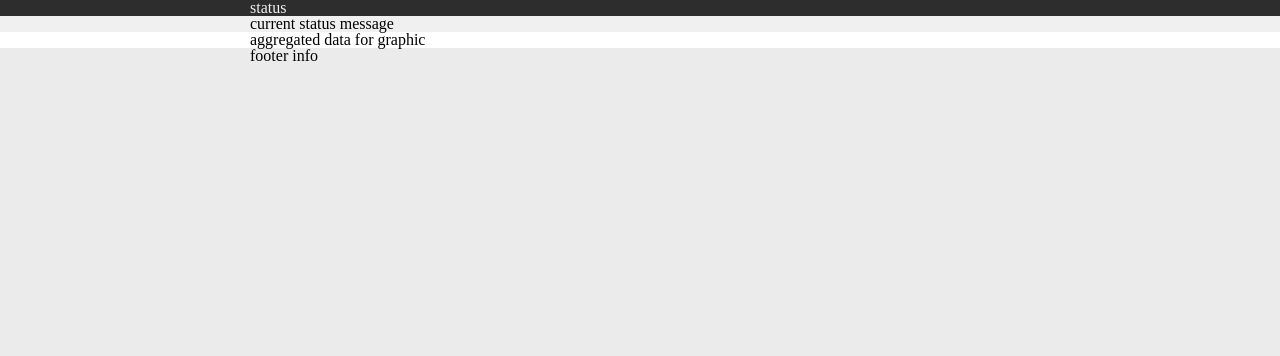
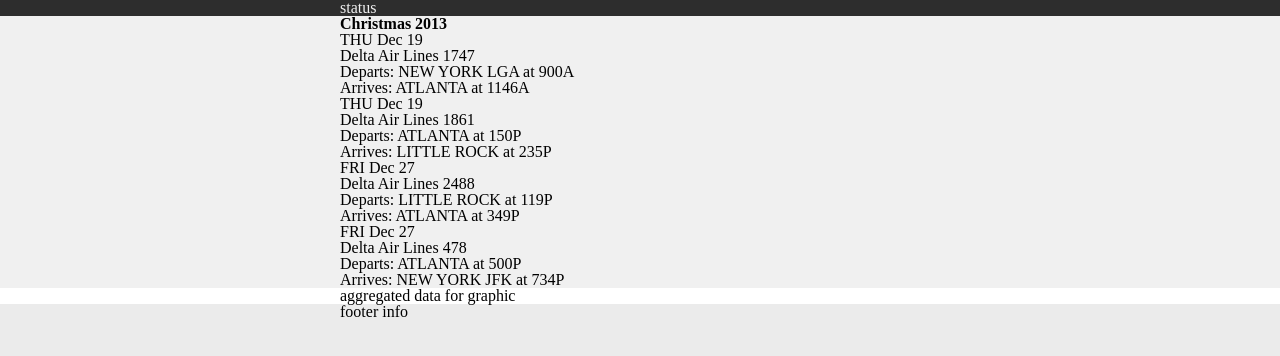
Before and after one commit to alextcone/status, a plain HTML site: page index.html in a window 1280 px wide. Drawn offline with Linux system fonts and the light colour scheme.

Commit message:
add trip info

```diff
--- a/index.html
+++ b/index.html
@@ -1,6 +1,7 @@
 <!doctype html>
 <html>
 <head>
+<meta name="viewport" content="width=device-width, initial-scale=1">
 <link rel="stylesheet" href="style/global.css" />
 </head>
 <body>
@@ -11,7 +12,29 @@
 </header>
 <section class="current">
 	<div class="wrap">
-		current status message
+		<article>
+			<h2>Christmas 2013</h2>
+			<p>THU Dec 19<br />
+				Delta Air Lines 1747<br />
+				Departs: NEW YORK LGA at 900A<br />
+				Arrives: ATLANTA at 1146A
+			</p>
+			<p>THU Dec 19<br />
+				Delta Air Lines 1861<br />
+				Departs: ATLANTA at 150P<br />
+				Arrives: LITTLE ROCK at 235P
+			</p>
+			<p>FRI Dec 27<br />
+				Delta Air Lines 2488<br />
+				Departs: LITTLE ROCK at 119P<br />
+				Arrives: ATLANTA at 349P
+			</p>
+			<p>FRI Dec 27<br />
+				Delta Air Lines 478<br />
+				Departs: ATLANTA at 500P<br />
+				Arrives: NEW YORK JFK at 734P
+			</p>
+		</article>
 	</div>
 </section>
 <section class="data">
--- a/style/global.css
+++ b/style/global.css
@@ -5,4 +5,4 @@ body { background: #ebebeb; }
 header { background: #2d2d2d; color: #f0f0f0; }
 .current { background: #f0f0f0; }
 .data { background: #fff; }
-.wrap { margin: 0 auto; width: 780px; }
+.wrap { margin: 0 auto; width: 600px; }
```
